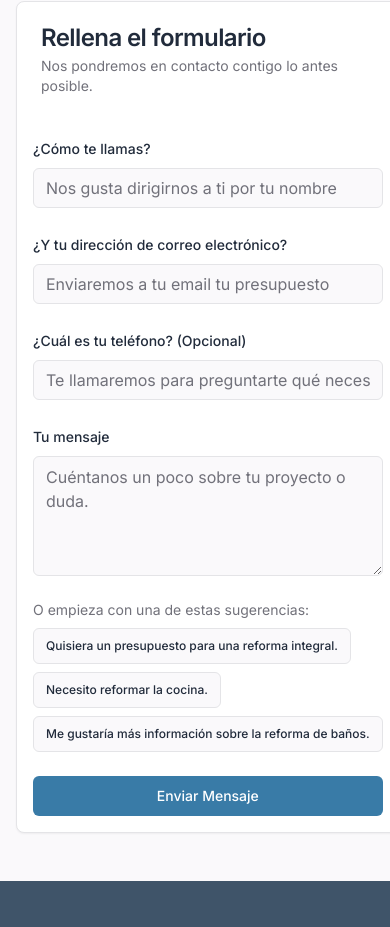
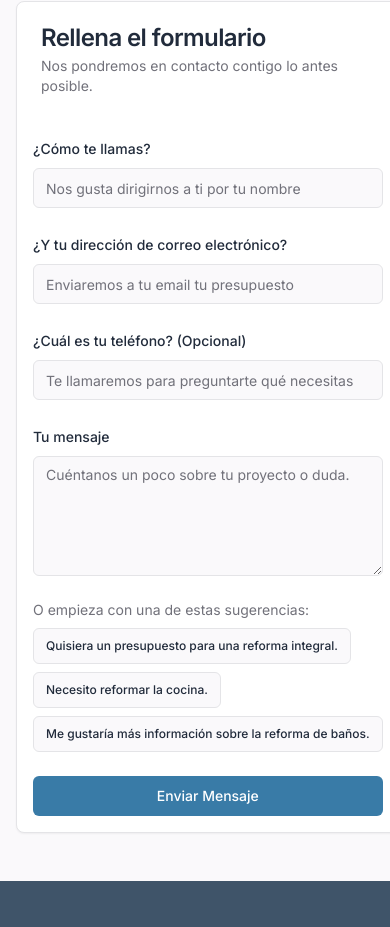
Before and after one commit to nh061361/vestalar-servicios, a Next.js app: page / in a window 390 px wide. Shown: the part 4000-4927 px from the top of the page. Built offline with nearby package versions, Linux system fonts and the light colour scheme.

Commit message:
aqui te dejo una captura de pantalla desde el movil para que veas como s

```diff
--- a/src/components/ui/input.tsx
+++ b/src/components/ui/input.tsx
@@ -8,7 +8,7 @@
       <input
         type={type}
         className={cn(
-          "flex h-10 w-full rounded-md border border-input bg-background px-3 py-2 text-base ring-offset-background file:border-0 file:bg-transparent file:text-sm file:font-medium file:text-foreground placeholder:text-muted-foreground focus-visible:outline-none focus-visible:ring-2 focus-visible:ring-ring focus-visible:ring-offset-2 disabled:cursor-not-allowed disabled:opacity-50 md:text-sm",
+          "flex h-10 w-full rounded-md border border-input bg-background px-3 py-2 text-sm ring-offset-background file:border-0 file:bg-transparent file:text-sm file:font-medium file:text-foreground placeholder:text-muted-foreground focus-visible:outline-none focus-visible:ring-2 focus-visible:ring-ring focus-visible:ring-offset-2 disabled:cursor-not-allowed disabled:opacity-50",
           className
         )}
         ref={ref}
--- a/src/components/ui/textarea.tsx
+++ b/src/components/ui/textarea.tsx
@@ -8,7 +8,7 @@
     return (
       <textarea
         className={cn(
-          'flex min-h-[80px] w-full rounded-md border border-input bg-background px-3 py-2 text-base ring-offset-background placeholder:text-muted-foreground focus-visible:outline-none focus-visible:ring-2 focus-visible:ring-ring focus-visible:ring-offset-2 disabled:cursor-not-allowed disabled:opacity-50 md:text-sm',
+          'flex min-h-[80px] w-full rounded-md border border-input bg-background px-3 py-2 text-sm ring-offset-background placeholder:text-muted-foreground focus-visible:outline-none focus-visible:ring-2 focus-visible:ring-ring focus-visible:ring-offset-2 disabled:cursor-not-allowed disabled:opacity-50',
           className
         )}
         ref={ref}
```
